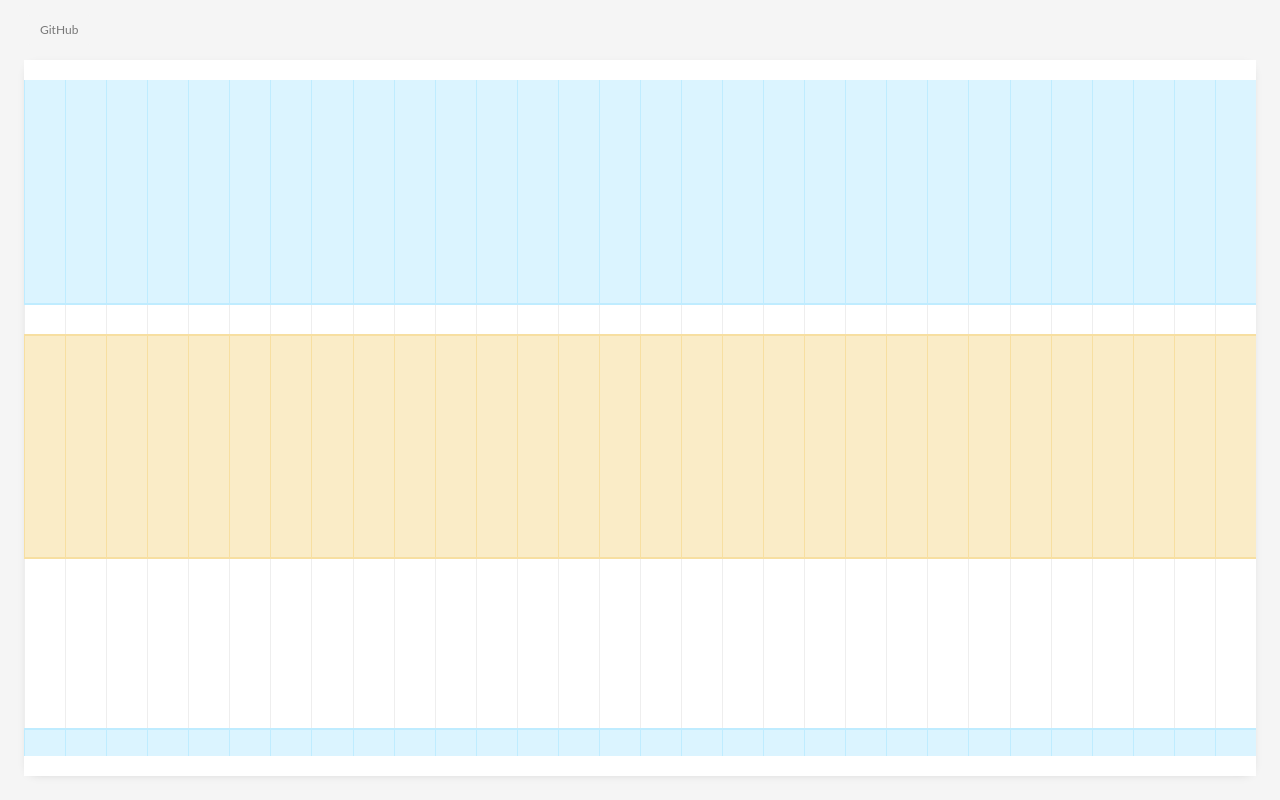
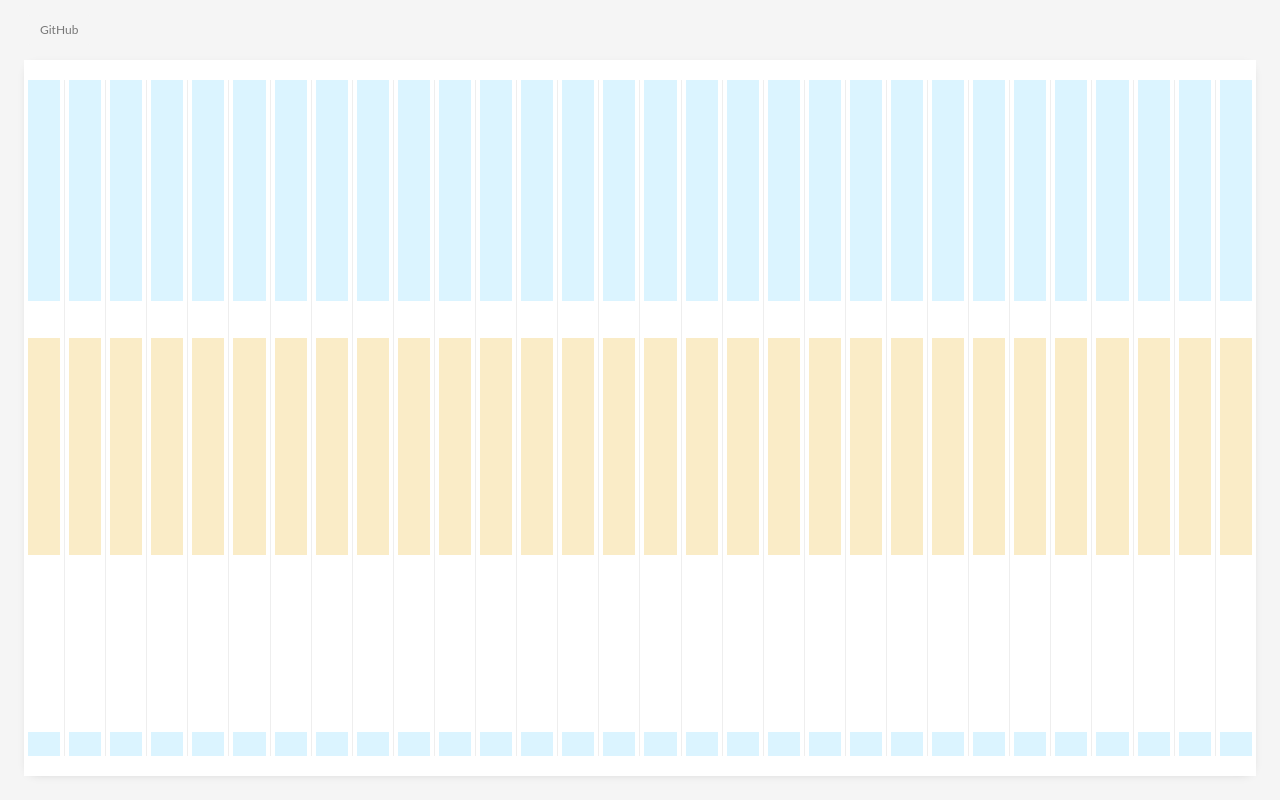
Before and after one commit to vincentbollaert/get-shit-done, a React app: page / in a window 1280 px wide. Built offline with nearby package versions, Linux system fonts and the light colour scheme.

Commit message:
improved styling for slots

```diff
--- a/src/pages/Home/component.jsx
+++ b/src/pages/Home/component.jsx
@@ -1,6 +1,7 @@
 import React from 'react'
 import moment from 'moment'
 import styled from 'styled-components'
+import { WHITE } from '../../styles'
 
 const STYLE_SLEEP = '#5bccff38'
 const STYLE_WORK = '#efc55352'
@@ -16,27 +17,24 @@ const Column = styled.div`
   display: flex;
   flex-direction: column;
   flex-grow: 1;
-  /* box-shadow: 1px 0 0 0px #eee; */
-/*
+  border-left: 1px solid #eee;
+
   &:first-child {
-    box-shadow: 1px 0 0 0px red, -1px 0 0 0px red;
-  }; */
-
-  /* &:last-child {
-    box-shadow: none;
-  }; */
+    border-left: 0;
+  };
 `
 const Cell = styled.div`
   display: flex;
   flex-grow: 1;
   justify-content: center;
   align-items: center;
-  box-shadow: inset 1px 0 0 #eee;
-  ${p => p.accentColor && `box-shadow: inset 1px 0px 0 0px ${p.accentColor}`};
-  ${p => p.accentColor && `background-color: ${p.accentColor}`};
+  ${p => p.accentColor && `
+    box-shadow: inset 4px 0px 0 0px ${WHITE}, inset -4px 0px 0 0px ${WHITE};
+    background-color: ${p.accentColor};
 
-  ${p => p.isFirst && `box-shadow: inset 1px 2px 0 0px ${p.accentColor}`};
-  ${p => p.isLast && `box-shadow: inset 1px -2px 0 0px ${p.accentColor}`};
+    ${p.isFirst && `box-shadow: inset 4px 0px 0 0px ${WHITE}, inset -4px 0px 0 0px ${WHITE}, inset 0px 4px 0 0px ${WHITE}`};
+    ${p.isLast && `box-shadow: inset 4px 0px 0 0px ${WHITE}, inset -4px 0px 0 0px ${WHITE}, inset 0px -4px 0 0px ${WHITE}`};
+  `};
 
   /* &:first-child {
     box-shadow: 0px 1px 0 0px red, 0px -1px 0 0px red;
```
